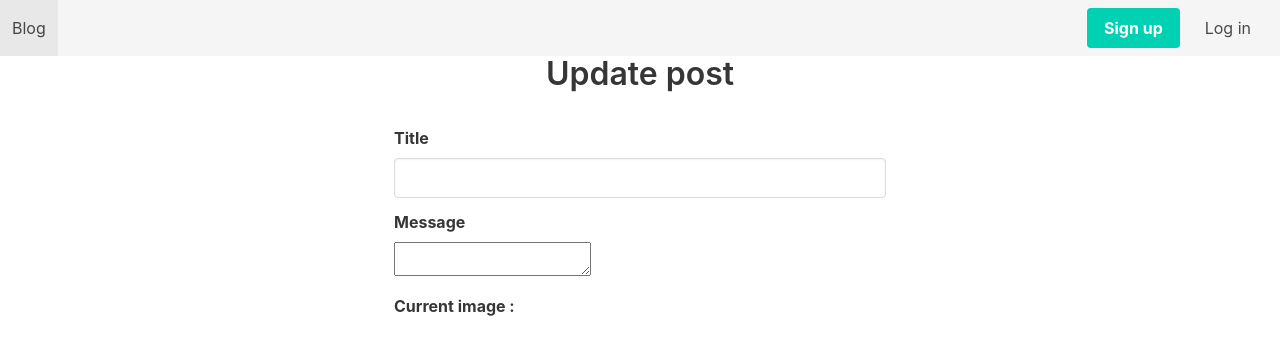
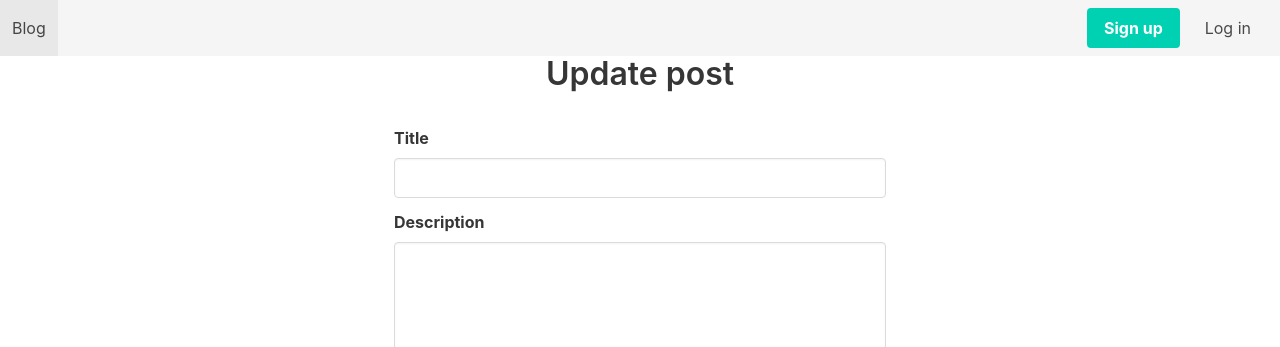
Before and after one commit to cmamon/symfony-blog, a Symfony app: template templates/post/edit.html.twig in a window 1280 px wide. Shown: the top 347 px of the page. Run offline with Twig, Linux system fonts and the light colour scheme; the template is opened without the code that fills it, so the values that code supplies are empty; form fields are guessed from the names that the template uses; style sheets or scripts are compiled from the project's sources; some libraries are stand-ins or nearby versions.

Commit message:
Add AWS to editPost function

```diff
--- a/templates/post/create.html.twig
+++ b/templates/post/create.html.twig
@@ -24,7 +24,7 @@
         </div>
 
         <div class="field">
-            <label class="label">Content</label>
+            <label class="label">Description</label>
             <div class="control ">
                 {{ form_widget(form.content, { 'attr': {'class': 'textarea'}}) }}
             </div>
--- a/templates/post/edit.html.twig
+++ b/templates/post/edit.html.twig
@@ -20,24 +20,22 @@
         </div>
 
         <div class="field">
-            <label class="label">Message</label>
+            <label class="label">Description</label>
             <div class="control ">
-                {{ form_widget(form.content) }}
+                {{ form_widget(form.content, { 'attr': {'class': 'textarea'}}) }}
             </div>
         </div>
 
+        {% if post_image %}
         <div class="field">
             <label class="label">Current image : </label>
-            {% if post_image %}
+
             <figure class="image" style="margin-left: auto;margin-right: auto;">
-                <img src="{{ asset('files/images/' ~ post_image) }}"><br>
+                <img src="{{ post_image }}"><br>
             </figure>
-            {% else %}
-            <figure class="image is-3by1">
-                <img src="https://bulma.io/images/placeholders/720x240.png" alt="">
-            </figure>
-            {% endif %}
+
         </div>
+        {% endif %}
         <br>
 
         <div class="field">
```
Also changed, not shown: src/Controller/PostController.php (+14 -1 lines).
